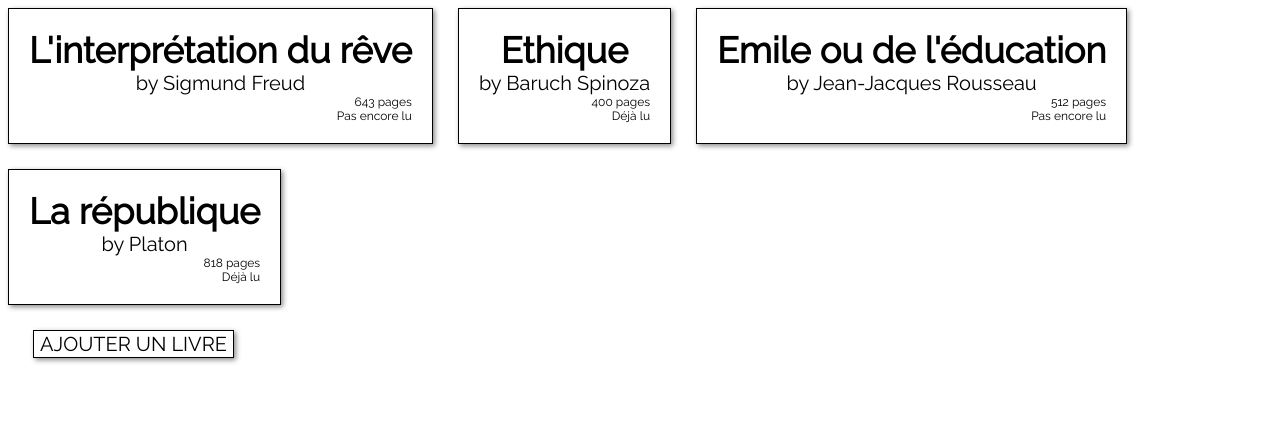
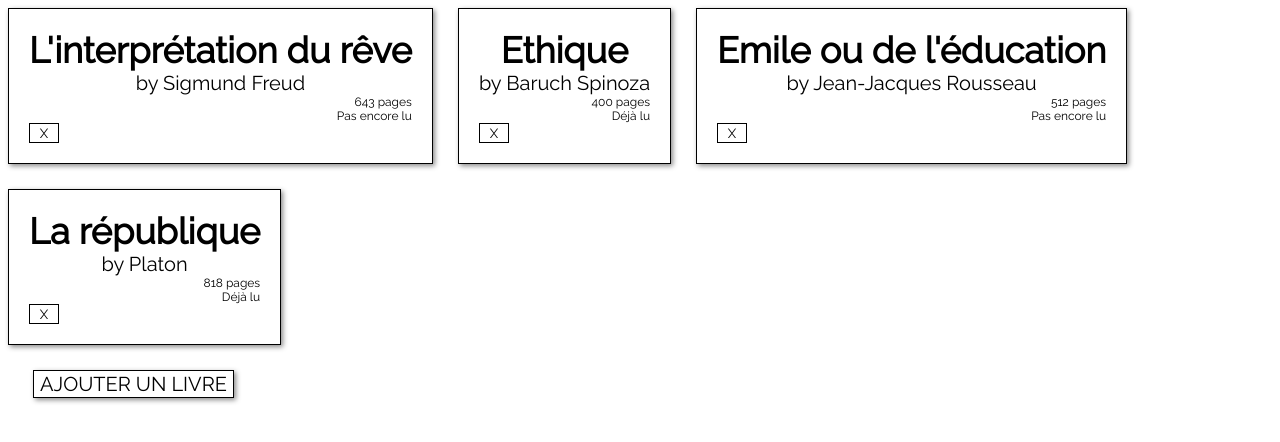
Before and after one commit to majunon/library, a plain HTML site: page index.html in a window 1280 px wide. Drawn offline with Linux system fonts and the light colour scheme.

Commit message:
add data-id on each book card

```diff
--- a/script.js
+++ b/script.js
@@ -15,8 +15,8 @@ const dejaLu = document.querySelector('#form-checkbox');
 
 
 // The constructor
-function Book(title, author, nbOfPages, alreadyRead) {
-  let str;
+function Book(id, title, author, nbOfPages, alreadyRead) {
+  this.id = id;
   this.title = title;
   this.author = author;
   this.nbOfPages = nbOfPages;
@@ -28,7 +28,8 @@ function Book(title, author, nbOfPages, alreadyRead) {
 
 // A function to add a book in the library
 function addBookToLibrary(title, author, nbOfPages, alreadyRead) {
-  myLibrary.push(new Book(title, author, nbOfPages, alreadyRead));
+  let id = myLibrary.length;
+  myLibrary.push(new Book(id,title, author, nbOfPages, alreadyRead));
 }
 
 // Some books exemples
@@ -50,6 +51,7 @@ function displayBooks() {
     let author = document.createElement('div');
     let pages = document.createElement('div');
     let read = document.createElement('div');
+    let suppr = document.createElement('button');
 
     title.innerText = myLibrary[i].title;
     author.innerText = `by ${myLibrary[i].author}`;
@@ -60,17 +62,23 @@ function displayBooks() {
     else{
       read.innerText = "Pas encore lu";
     }
+    suppr.innerText = "X";
 
     card.classList.add("card");
+    let data_id = document.createAttribute("data-id");
+    data_id.value = myLibrary[i].id;
+    card.setAttributeNode(data_id);
     title.classList.add("title");
     author.classList.add("author");
     pages.classList.add("pages");
     read.classList.add("read");
+    suppr.classList.add("suppr-button");
 
     card.appendChild(title);
     card.appendChild(author);
     card.appendChild(pages);
     card.appendChild(read);
+    card.appendChild(suppr);
     wrap.appendChild(card);
   }
 }
--- a/style.css
+++ b/style.css
@@ -66,3 +66,9 @@
   width:50%;
   margin:auto;
 }
+
+.suppr-button{
+  width:30px;
+  background-color: white;
+  border: solid black 1px;
+}
```
